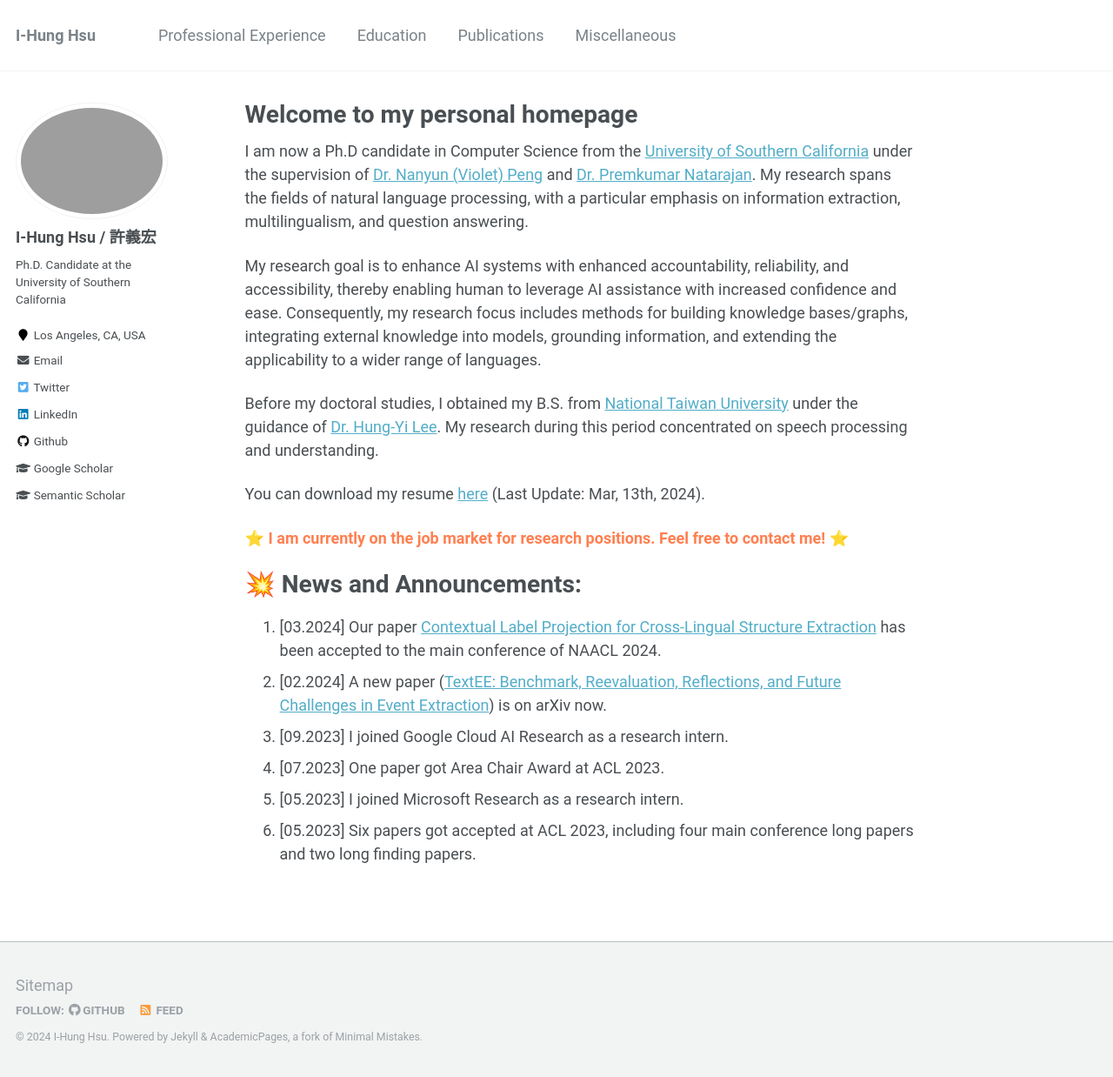
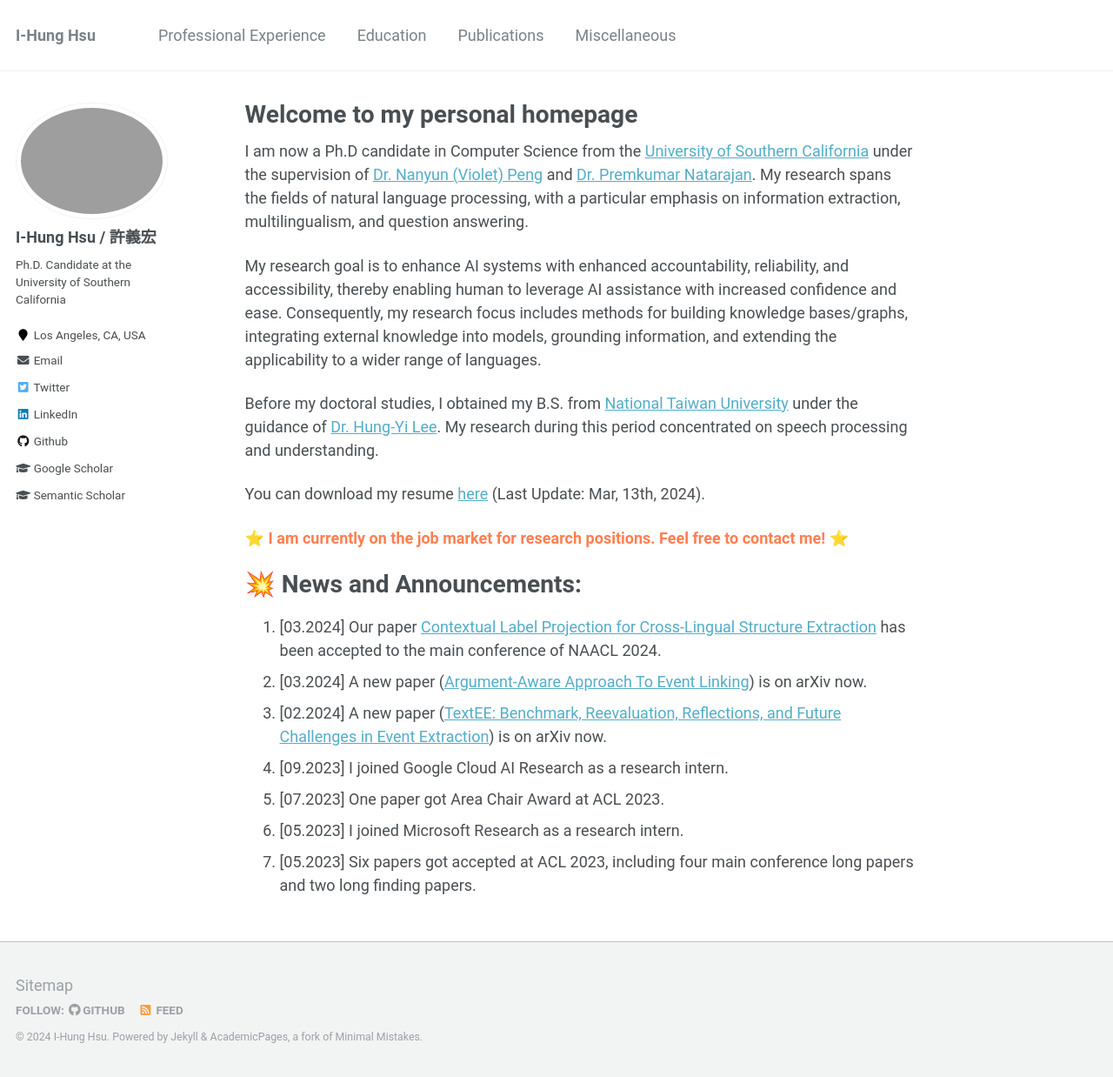
Before and after one commit to ihungalexhsu/ihungalexhsu.github.io, a Jekyll site: the page built from _pages/about.md, in a window 1280 px wide and 1238 px high. Shown: the whole window at 87% size. Built offline with Jekyll 4.4.1, drawn with Linux system fonts in a browser that asks for light colours.

Commit message:
update naacl

```diff
--- a/_pages/about.md
+++ b/_pages/about.md
@@ -29,6 +29,7 @@ You can download my resume [here](../files/Resume_ihunghsu_202403.pdf) (Last Upd
 💥 News and Announcements:
 ======
 1. <span>[03.2024] </span> Our paper [Contextual Label Projection for Cross-Lingual Structure Extraction](https://arxiv.org/abs/2309.08943) has been accepted to the main conference of NAACL 2024.
+1. <span>[03.2024] </span> A new paper ([Argument-Aware Approach To Event Linking](https://arxiv.org/abs/2403.15097)) is on arXiv now.
 1. <span>[02.2024] </span> A new paper ([TextEE: Benchmark, Reevaluation, Reflections, and Future Challenges in Event Extraction](https://arxiv.org/abs/2311.09562)) is on arXiv now.
 1. <span>[09.2023] </span> I joined Google Cloud AI Research as a research intern.
 1. <span>[07.2023] </span> One paper got Area Chair Award at ACL 2023.
```
